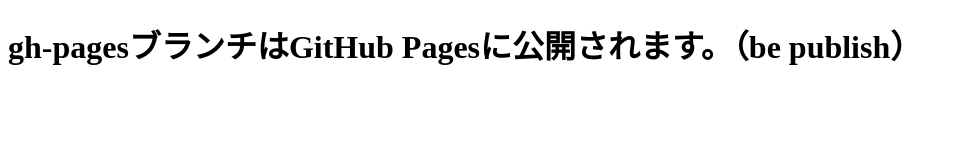
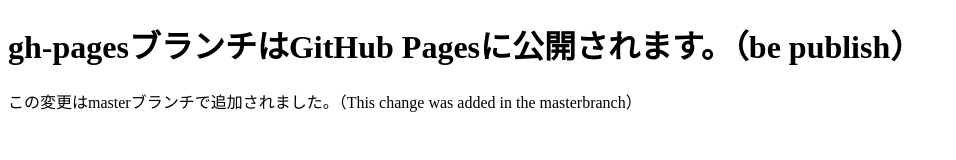
Before and after one commit to happyplue25/git-study, a plain HTML site: page index.html in a window 1280 px wide. Shown: the whole page, without its empty margins (0-956 px from the left). Drawn offline with Linux system fonts and the light colour scheme.

Commit message:
pタグ追加

```diff
--- a/index.html
+++ b/index.html
@@ -7,5 +7,6 @@
 </head>
 <body>
     <h1>gh-pagesブランチはGitHub Pagesに公開されます。（be publish）</h1>
+    <p>この変更はmasterブランチで追加されました。（This change was added in the masterbranch）</p>
 </body>
 </html>
```
